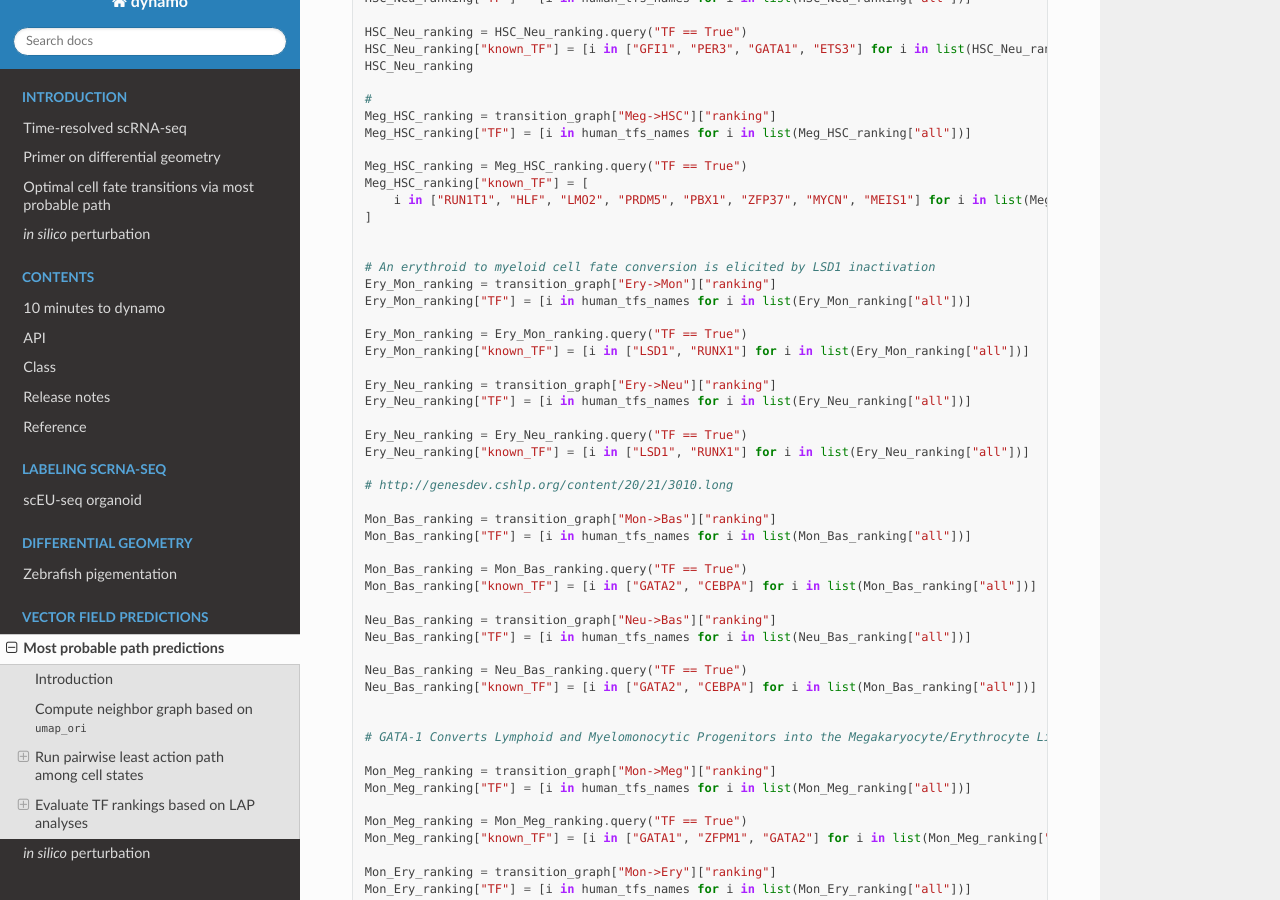
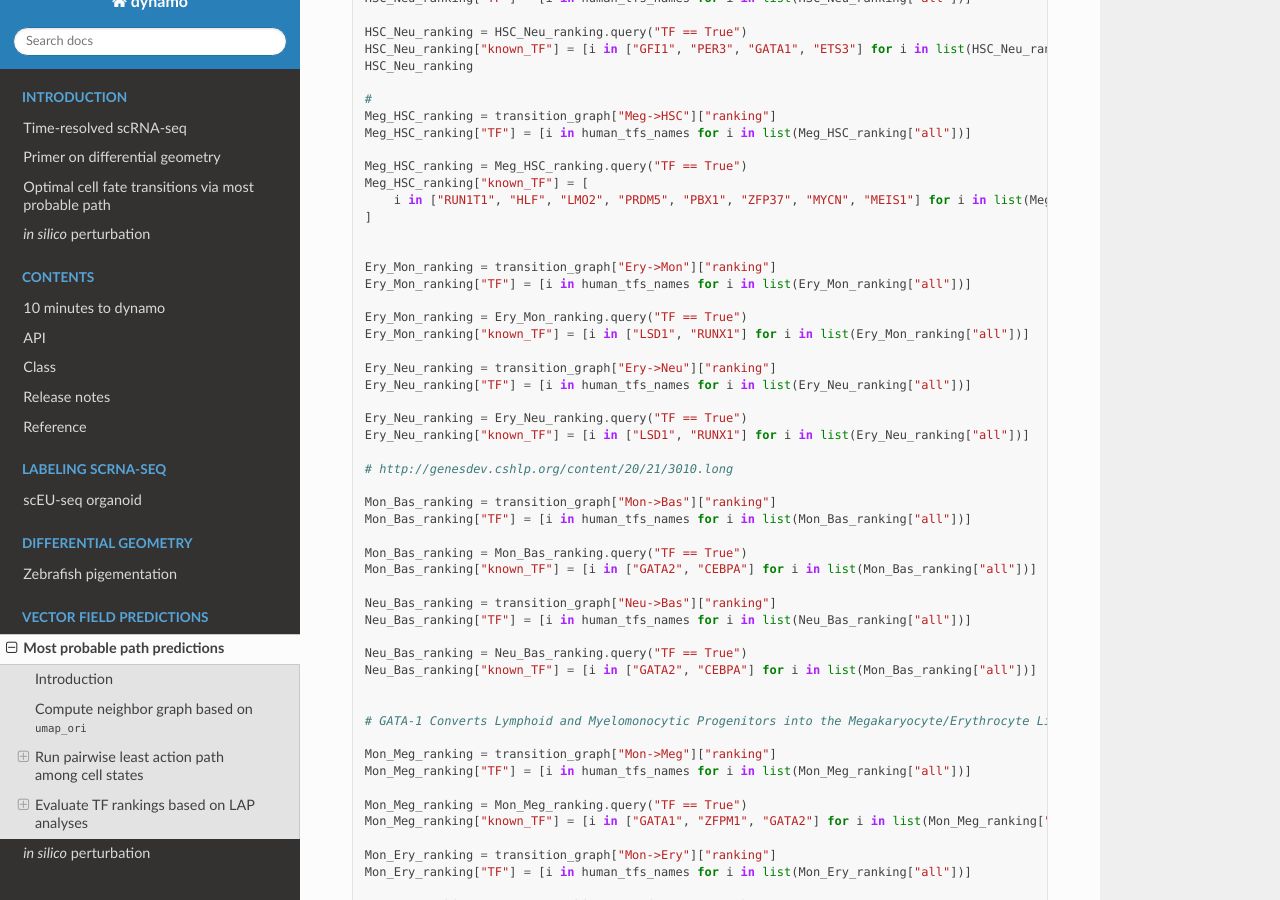
Before and after one commit to aristoteleo/dynamo_readthedocs, a Sphinx documentation site: the page built from docs/source/notebooks/lap_tutorial/lap_tutorial.rst, in a window 1280 px wide and 900 px high, scrolled down 13957 px. Built offline with Sphinx 7.4.7 and the Read the Docs theme 2.0.0, drawn with Linux system fonts in a browser that asks for light colours; pages that are not in the unit, such as notebooks, are missing from menus; cross-references to code outside the pages are shown as plain code.

Commit message:
Update lap_tutorial.rst

```diff
--- a/docs/source/notebooks/lap_tutorial/lap_tutorial.rst
+++ b/docs/source/notebooks/lap_tutorial/lap_tutorial.rst
@@ -738,7 +738,6 @@ To the best of our ability, we manually compiled a complete table of known hemat
     ]
 
 
-    # An erythroid to myeloid cell fate conversion is elicited by LSD1 inactivation
     Ery_Mon_ranking = transition_graph["Ery->Mon"]["ranking"]
     Ery_Mon_ranking["TF"] = [i in human_tfs_names for i in list(Ery_Mon_ranking["all"])]
 
```
